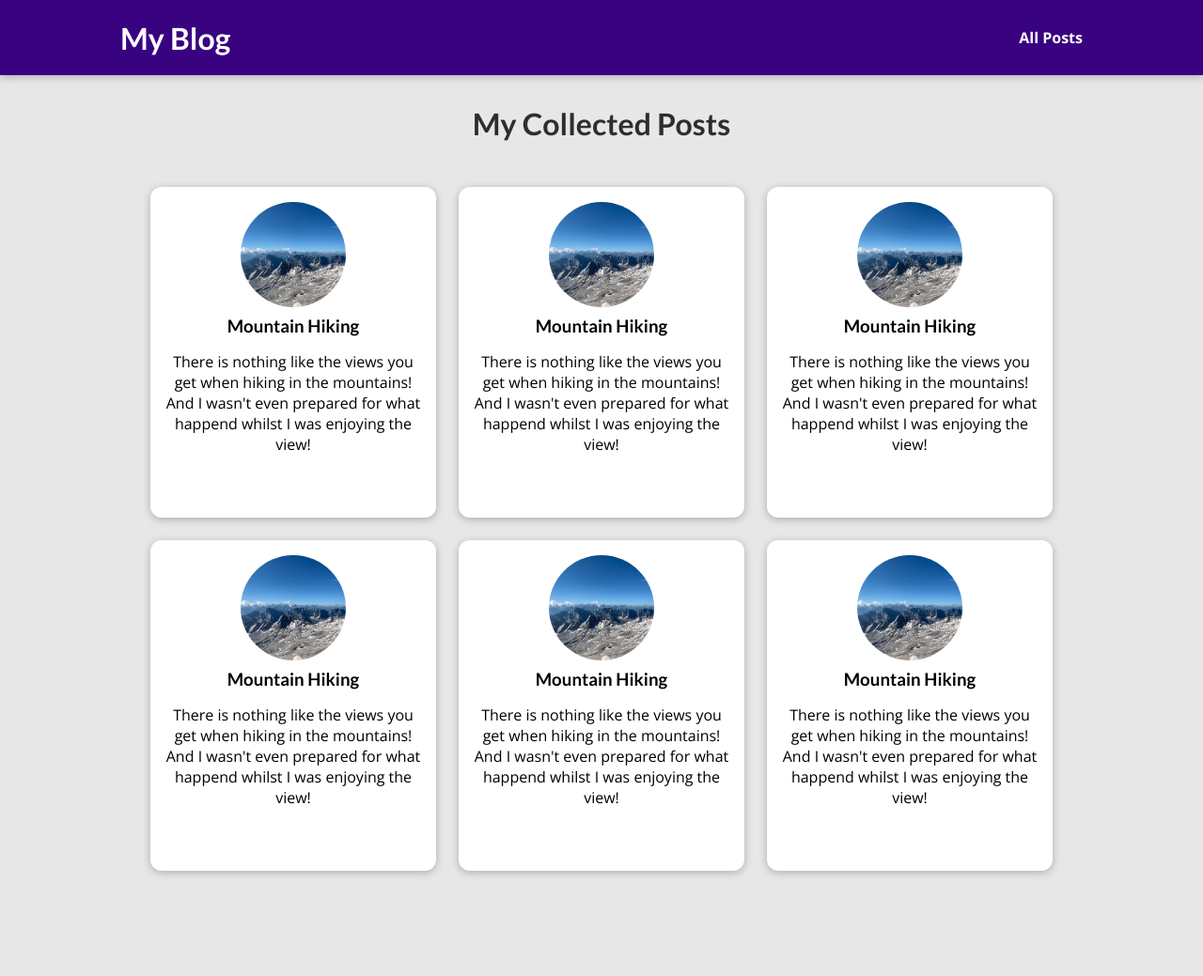
After one commit to akash-parekh/Django-MySite, a Django app: template my_site/blog/templates/blog/all-posts.html in a window 1280 px wide. The commit adds this page. Shown: the whole page at 94% size. Run offline with Django 4.2, Linux system fonts and the light colour scheme; the template is opened without the code that fills it, so the values that code supplies are empty.

Commit message:
Added images, css static files. Updated views and url's for handling different pages

```diff
--- /dev/null
+++ b/my_site/blog/static/blog/all-posts.css
@@ -0,0 +1,43 @@
+body {
+    background-color: #e7e7e7;
+  }
+
+  #main-navigation {
+    background-color: #390281;
+    box-shadow: 0 2px 8px rgba(0, 0, 0, 0.25);
+  }
+
+  #all-posts {
+    margin: 7rem auto;
+    width: 90%;
+    max-width: 60rem;
+  }
+
+  #all-posts h2 {
+    text-align: center;
+    font-size: 2rem;
+    color: #2e2e2e;
+    margin: 3rem 0;
+  }
+
+  ul {
+    list-style: none;
+    margin: 0;
+    padding: 0;
+    display: grid;
+    grid-template-columns: repeat(auto-fill, minmax(17rem, 1fr));
+    gap: 1.5rem;
+  }
+
+  .post img {
+    width: 7rem;
+    height: 7rem;
+  }
+
+  .post a {
+    height: 22rem;
+    transform-origin: center;
+    box-shadow: 0 2px 8px rgba(0, 0, 0, 0.25);
+    border-radius: 12px;
+    background-color: white;
+  }
--- /dev/null
+++ b/my_site/blog/static/blog/posts.css
@@ -0,0 +1,43 @@
+.post {
+    display: flex;
+    flex-direction: column;
+    align-items: center;
+    text-align: center;
+  }
+
+  .post a {
+    text-decoration: none;
+    color: black;
+    transition: all 0.2s ease;
+    padding: 1rem;
+  }
+
+  .post a:hover,
+  .post a:active {
+    transform: scale(1.1);
+    background-color: #390281;
+    color: white;
+  }
+
+  .post img {
+    width: 5rem;
+    height: 5rem;
+    object-fit: cover;
+    border-radius: 50%;
+  }
+
+  .post h3 {
+    margin: 0.25rem 0;
+  }
+
+  .post time {
+    color: #666666;
+    margin: 0.25rem;
+    font-style: italic;
+    font-size: 0.85rem;
+  }
+
+  .post:hover time,
+  .post:active time {
+    color: white;
+  }
--- /dev/null
+++ b/my_site/blog/templates/blog/all-posts.html
@@ -0,0 +1,26 @@
+{% extends "base.html" %}
+{% load static %}
+
+{% block title %}
+All My Posts
+{% endblock %}
+
+{% block css_files %}
+  <link rel="stylesheet" href="{% static "blog/posts.css" %}" />
+  <link rel="stylesheet" href="{% static "blog/all-posts.css" %}" />
+{% endblock %}
+
+{% block content %}
+<section id="all-posts">
+  <h2>My Collected Posts</h2>
+
+  <ul>
+    {% include "blog/includes/post.html" %}
+    {% include "blog/includes/post.html" %}
+    {% include "blog/includes/post.html" %}
+    {% include "blog/includes/post.html" %}
+    {% include "blog/includes/post.html" %}
+    {% include "blog/includes/post.html" %}
+  </ul>
+</section>
+{% endblock %}
--- /dev/null
+++ b/my_site/blog/templates/blog/includes/post.html
@@ -0,0 +1,13 @@
+{% load static %}
+
+<li>
+    <article class='post'>
+        <a href="{% url 'post-details-page' 'the-mountains' %}">
+            <img src="{% static "blog/images/mountains.jpg" %}" alt="Mountain">
+            <div class='post__content'>
+                <h3>Mountain Hiking</h3>
+                <p>There is nothing like the views you get when hiking in the mountains! And I wasn't even prepared for what happend whilst I was enjoying the view!</p>
+            </div>
+        </a>
+    </article>
+</li>
--- a/my_site/blog/urls.py
+++ b/my_site/blog/urls.py
@@ -6,5 +6,5 @@ urlpatterns = [
     path("", views.starting_page, name="starting-page"),
     path("posts", views.posts, name="posts-page"),
     path("posts/<slug:slug>", views.post_details,
-         name="post-details")  # /posts/my-first-post
+         name="post-details-page")  # /posts/my-first-post
 ]
--- a/my_site/blog/views.py
+++ b/my_site/blog/views.py
@@ -8,8 +8,8 @@ def starting_page(request):
 
 
 def posts(request):
-    pass
+    return render(request, "blog/all-posts.html")
 
 
-def post_details(request):
-    pass
+def post_details(request, slug):
+    return render(request, "blog/post-detail.html")
--- a/my_site/my_site/settings.py
+++ b/my_site/my_site/settings.py
@@ -120,9 +120,9 @@ USE_TZ = True
 
 STATIC_URL = 'static/'
 
-# STATICFILES_DIRS = [
-#     BASE_DIR / "static",
-# ]
+STATICFILES_DIRS = [
+    BASE_DIR / "static",
+]
 
 # Default primary key field type
 # https://docs.djangoproject.com/en/4.1/ref/settings/#default-auto-field
--- /dev/null
+++ b/my_site/static/app.css
@@ -0,0 +1,48 @@
+@import url('https://fonts.googleapis.com/css2?family=Lato:wght@400;700&family=Open+Sans:wght@400;700&display=swap');
+
+* {
+  box-sizing: border-box;
+}
+
+html {
+  font-family: 'Open Sans', 'Lato', sans-serif;
+}
+
+body {
+  margin: 0;
+}
+
+h1,
+h2,
+h3 {
+  font-family: 'Lato', sans-serif;
+  font-weight: bold;
+}
+
+#main-navigation {
+  width: 100%;
+  height: 5rem;
+  display: flex;
+  justify-content: space-between;
+  align-items: center;
+  padding: 0 10%;
+  position: absolute;
+  top: 0;
+  left: 0;
+}
+
+#main-navigation a {
+  text-decoration: none;
+  color: white;
+  font-weight: bold;
+}
+
+#main-navigation a:hover,
+#main-navigation a:active {
+  color: #cf79f1;
+}
+
+#main-navigation h1 a:hover,
+#main-navigation h1 a:active {
+  color: white;
+}
--- a/my_site/templates/base.html
+++ b/my_site/templates/base.html
@@ -1,3 +1,5 @@
+{% load static%}
+
 <!DOCTYPE html>
 <html lang="en">
 <head>
@@ -5,9 +7,16 @@
     <meta http-equiv="X-UA-Compatible" content="IE=edge">
     <meta name="viewport" content="width=device-width, initial-scale=1.0">
     <title>{% block title %}{% endblock %}</title>
+    <link rel="stylesheet" href="{% static "app.css" %}">
     {% block css_files %}{% endblock  %}
 </head>
 <body>
+    <header id='main-navigation'>
+        <h1><a href="{% url 'starting-page' %}">My Blog</a></h1>
+        <nav>
+            <a href="{% url 'posts-page'%}">All Posts</a>
+        </nav>
+    </header>
     {% block content %}{% endblock %}
 </body>
 </html>
```
Also changed, not shown: my_site/blog/static/blog/index.css (added, +77 -0 lines), my_site/blog/static/blog/post-detail.css (added, +62 -0 lines), my_site/blog/templates/blog/index.html (+27 -1 lines), my_site/blog/templates/blog/post-detail.html (added, +30 -0 lines), my_site/blog/static/blog/images/coding.jpg (added), my_site/blog/static/blog/images/devil.jpg (added), my_site/blog/static/blog/images/mountains.jpg (added), my_site/blog/static/blog/images/woods.jpg (added).
